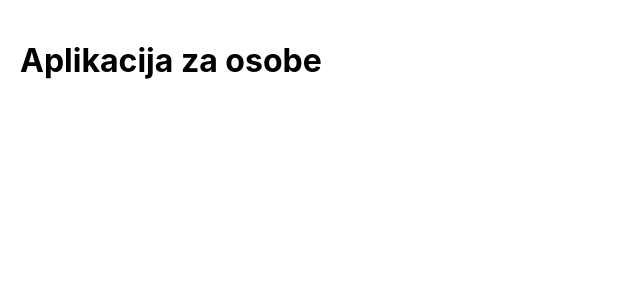
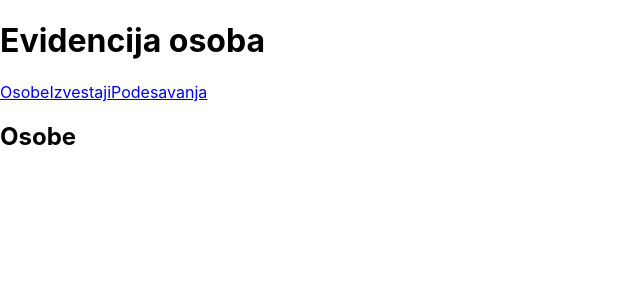
Before and after one commit to cvijeticc/person-management-app, a React (Create React App) app: page / in a window 1280 px wide. Shown: the top 300 px of the page, without its empty margins (0-640 px from the left). Built offline with nearby package versions, Linux system fonts and the light colour scheme.

Commit message:
Dodate komponente Header i Navigation i osnovni raspored stranice

```diff
--- a/src/App.js
+++ b/src/App.js
@@ -1,9 +1,17 @@
 import './App.css';
+import Header from './components/Header';
+import Navigation from './components/Navigation';
 
 function App() {
   return (
-    <div className="App">
-      <h1>Aplikacija za osobe</h1>
+    <div className="app">
+      <Header />
+      <div className="main">
+        <Navigation />
+        <div className="content">
+          <h2>Osobe</h2>
+        </div>
+      </div>
     </div>
   );
 }
--- /dev/null
+++ b/src/components/Header.js
@@ -0,0 +1,9 @@
+function Header() {
+  return (
+    <header className="header">
+      <h1>Evidencija osoba</h1>
+    </header>
+  );
+}
+
+export default Header;
--- /dev/null
+++ b/src/components/Navigation.js
@@ -0,0 +1,17 @@
+function Navigation() {
+  return (
+    <nav className="navigation">
+      <a className="nav-link active" href="#osobe">
+        Osobe
+      </a>
+      <a className="nav-link" href="#izvestaji">
+        Izvestaji
+      </a>
+      <a className="nav-link" href="#podesavanja">
+        Podesavanja
+      </a>
+    </nav>
+  );
+}
+
+export default Navigation;
```
